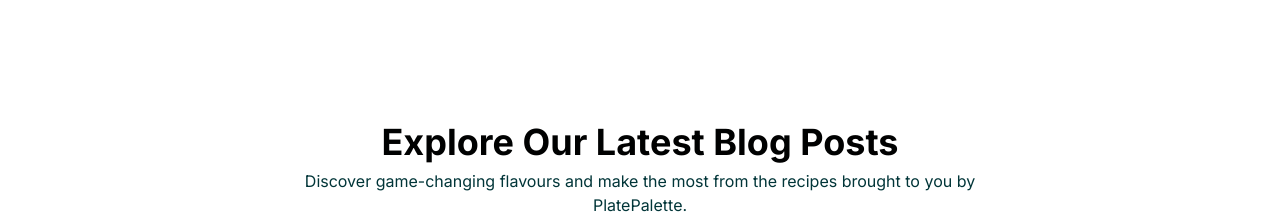
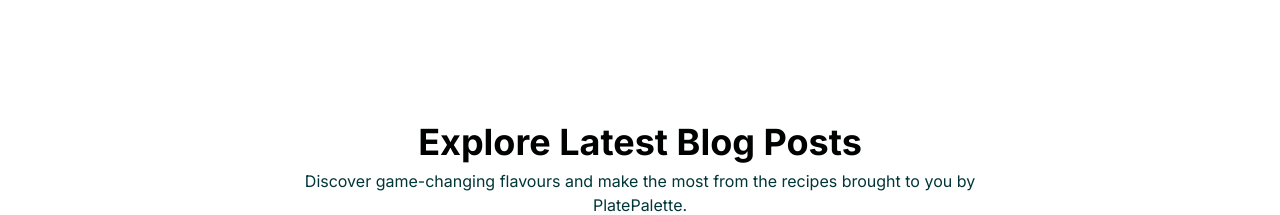
Before and after one commit to jasonavecilla/Plate-palette, a Next.js app: page / in a window 1280 px wide. Shown: the part 2680-2895 px from the top of the page. Built offline with nearby package versions, Linux system fonts and the light colour scheme.

Commit message:
added blog header

```diff
--- a/src/app/components/Blog.js
+++ b/src/app/components/Blog.js
@@ -56,7 +56,7 @@
         {/* <!-- Title --> */}
         <div className="max-w-2xl mx-auto text-center mb-10 lg:mb-14">
           <h2 className="text-2xl font-bold md:text-4xl md:leading-tight text-blue-700">
-            Explore Our Latest Blog Posts
+            Explore Latest Blog Posts
           </h2>
           <p className="mt-1 text-blue-600">
             Discover game-changing flavours and make the most from the recipes
```
